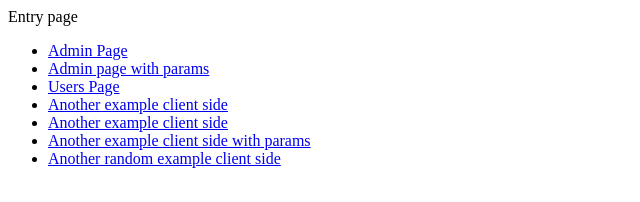
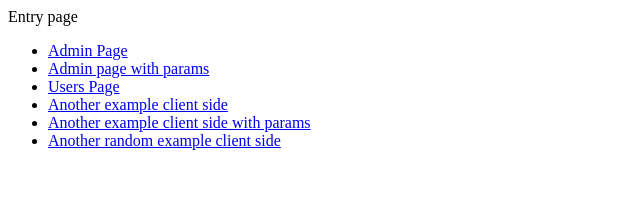
Before and after one commit to jonniebigodes/gatsby_clientpath_dopeters, a Gatsby site: page / in a window 1280 px wide. Shown: the whole page, without its empty margins (0-640 px from the left). Built offline with nearby package versions, Linux system fonts and the light colour scheme; Gatsby itself is replaced by a stand-in of ours.

Commit message:
chore:corrected index

```diff
--- a/src/pages/index.js
+++ b/src/pages/index.js
@@ -17,9 +17,6 @@ export default () => (
         <Link to="/another-client/">Another example client side</Link>
       </li>
       <li>
-        <Link to="/another-client/">Another example client side</Link>
-      </li>
-      <li>
         <Link to="/another-client/another-page/222222">
           Another example client side with params
         </Link>
```
